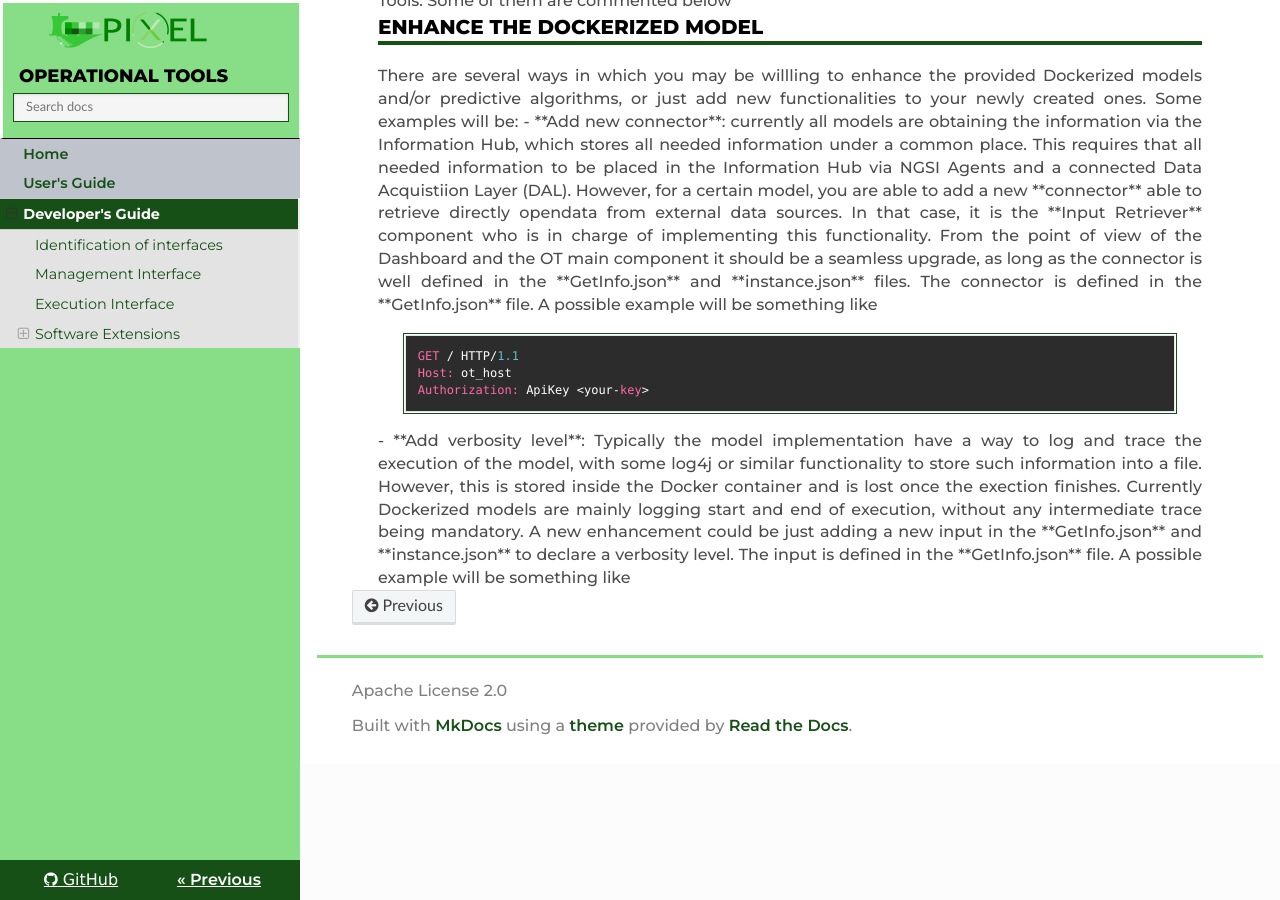
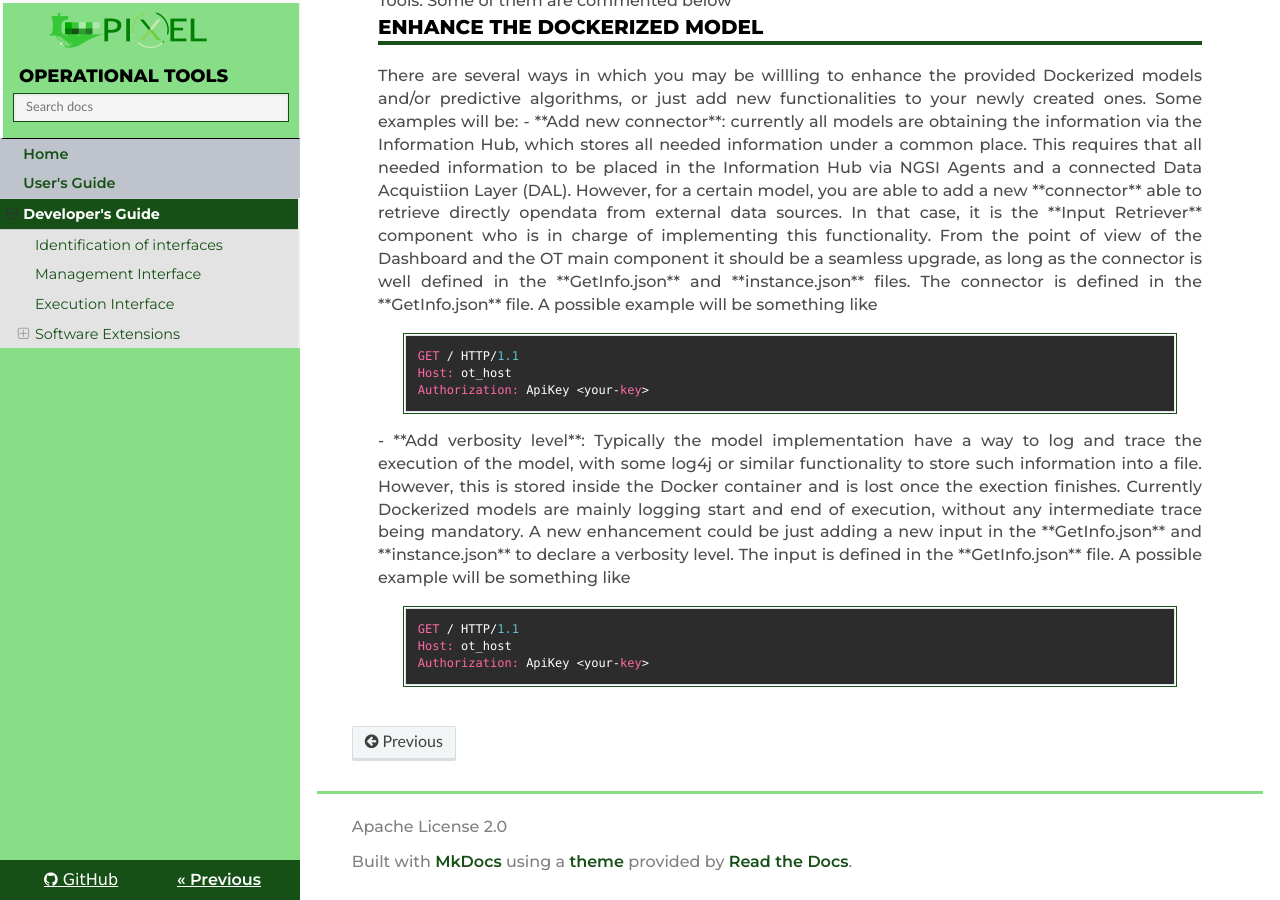
Before and after one commit to pixel-ports/docs-pas, an MkDocs documentation site: the page built from docs/devel_guide.md, in a window 1280 px wide and 900 px high, scrolled down 4313 px. Built offline with MkDocs 1.6.1, drawn with Linux system fonts in a browser that asks for light colours; nearby versions of some CDN libraries; old or Windows-style settings are respelled for this version of MkDocs.

Commit message:
Update devel_guide.md

````diff
--- a/docs/devel_guide.md
+++ b/docs/devel_guide.md
@@ -145,11 +145,13 @@ Host: ot_host
 Authorization: ApiKey <your-key>
 ```
 
-
-
   - **Add verbosity level**: Typically the model implementation have a way to log and trace the execution of the model, with some log4j or similar functionality to store such information into a file. However, this is stored inside the Docker container and is lost once the exection finishes. Currently Dockerized models are mainly logging start and end of execution, without any intermediate trace being mandatory. A new enhancement could be just adding a new input in the **GetInfo.json** and **instance.json** to declare a verbosity level.  The input is defined in the **GetInfo.json** file. A possible example will be something like
 
-
+```
+GET / HTTP/1.1
+Host: ot_host
+Authorization: ApiKey <your-key>
+```
 
 <br/>
 </div>
````
